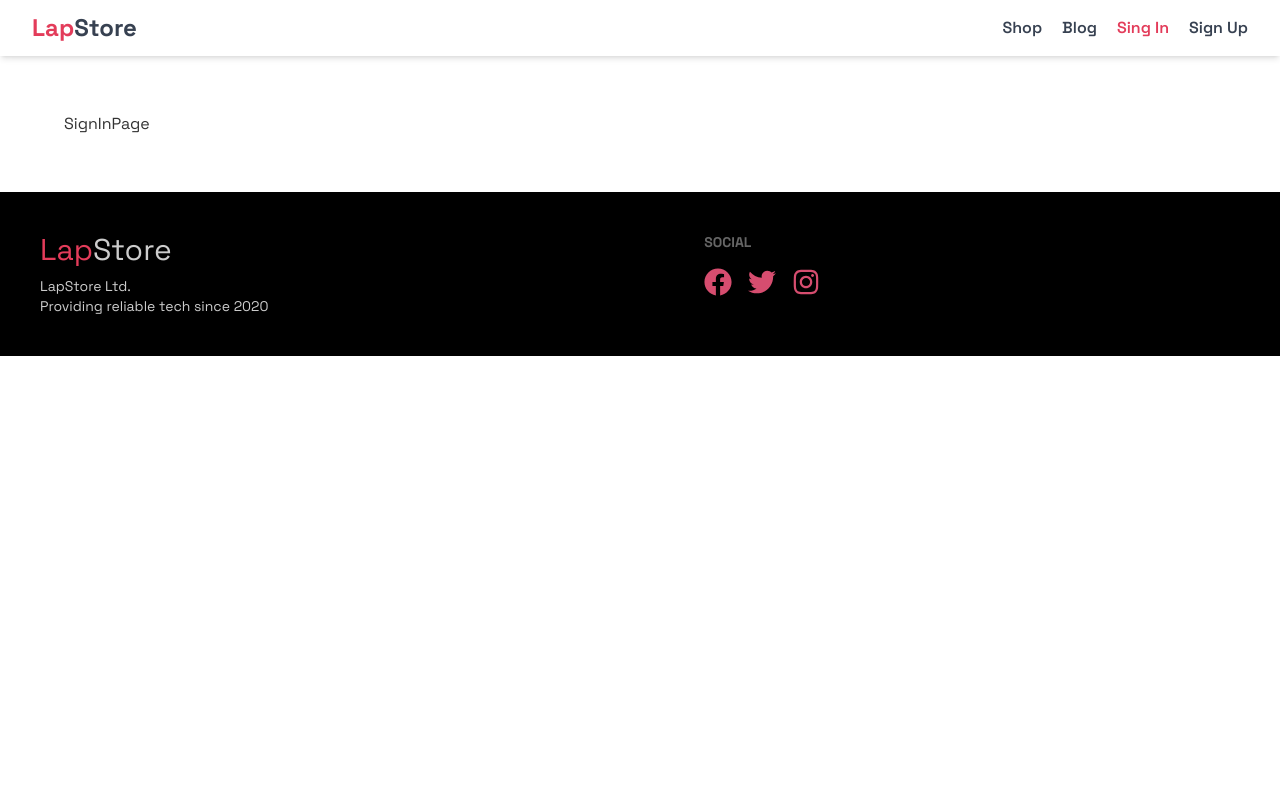
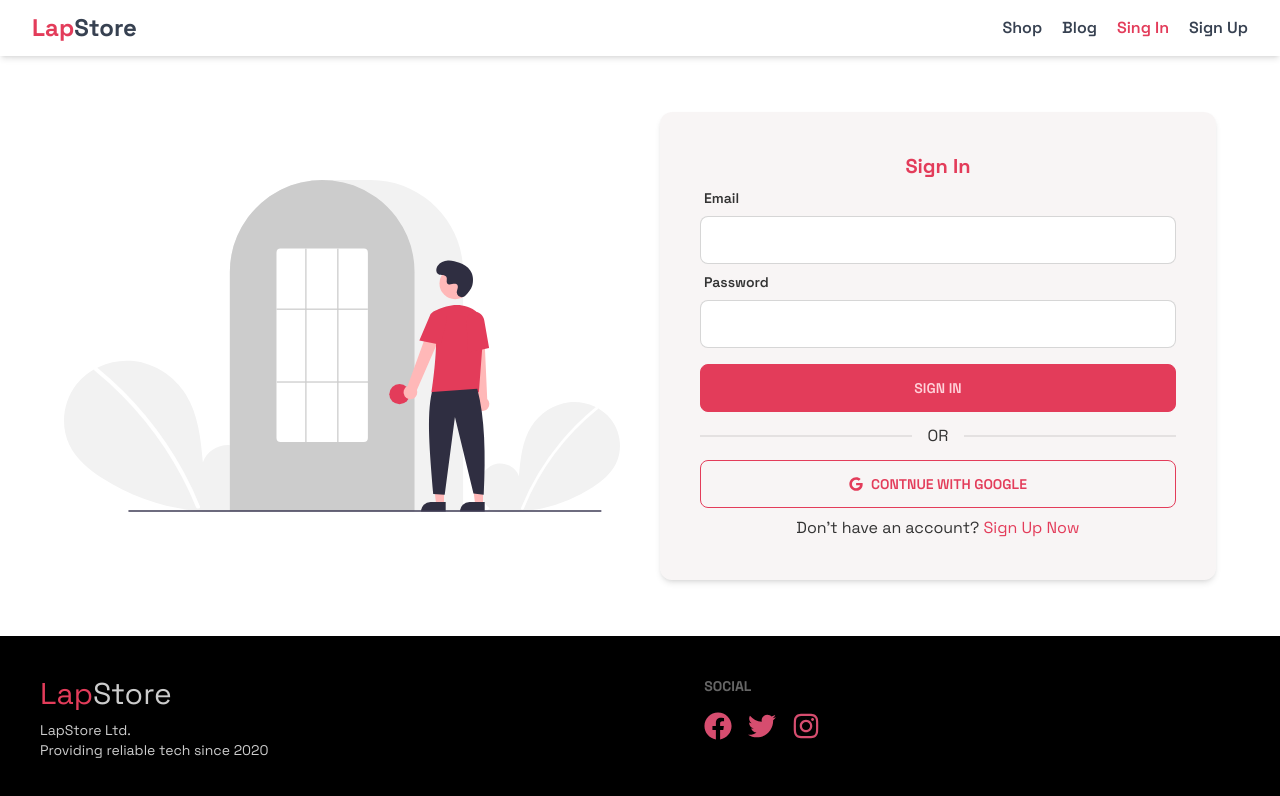
Before and after one commit to 10Sadique/lap-store-client, a React (Create React App) app: page /signin in a window 1280 px wide. Shown: the top 796 px of the page. Built offline with nearby package versions, Linux system fonts and the light colour scheme; no server answers.

Commit message:
sign in functionality complete

```diff
--- a/src/pages/SignInPage.js
+++ b/src/pages/SignInPage.js
@@ -1,9 +1,139 @@
-import React from 'react';
+import { useState, useContext } from 'react';
+import { useForm } from 'react-hook-form';
+import { FaGoogle } from 'react-icons/fa';
+import { useLocation, useNavigate, Link } from 'react-router-dom';
+import { AuthContext } from '../contexts/AuthProvider';
+import login from '../assets/login.svg';
 
 const SignInPage = () => {
+    const [error, setError] = useState('');
+    const navigate = useNavigate();
+    const location = useLocation();
+    const to = location.state?.from?.pathname || '/';
+    const {
+        register,
+        handleSubmit,
+        formState: { errors },
+    } = useForm();
+    const { signIn, googleSignIn } = useContext(AuthContext);
+
+    // handle sign in button
+    const handleSignIn = (data) => {
+        signIn(data.email, data.password)
+            .then((result) => {
+                const user = result.user;
+                setError('');
+                console.log(user);
+                navigate(to, { replace: true });
+            })
+            .catch((err) => {
+                setError(err.message);
+                console.log(err.message);
+            });
+    };
+
+    // handle google sign in
+    const handleGoogleSignIn = () => {
+        googleSignIn()
+            .then((result) => {
+                const user = result.user;
+                setError('');
+                console.log(user);
+                navigate(to, { replace: true });
+            })
+            .catch((err) => {
+                setError(err.message);
+                console.log(err.message);
+            });
+    };
+
     return (
         <div className="mx-auto max-w-[370px] md:max-w-3xl lg:max-w-6xl my-10 lg:my-14">
-            SignInPage
+            <div className="grid grid-cols-1 gap-10 lg:grid-cols-2">
+                <div className="flex items-center justify-center">
+                    <img src={login} alt="" />
+                </div>
+                <div className="flex flex-col items-center p-10 shadow-md bg-secondary/10 rounded-xl ">
+                    <h1 className="text-xl font-bold text-primary">Sign In</h1>
+                    <form
+                        className="w-full"
+                        onSubmit={handleSubmit(handleSignIn)}
+                    >
+                        {/* email input field */}
+                        <div className="w-full form-control">
+                            <label className="label">
+                                <span className="font-semibold label-text">
+                                    Email
+                                </span>
+                            </label>
+                            <input
+                                className="w-full input input-bordered"
+                                type="email"
+                                {...register('email', {
+                                    required: 'Please enter your email',
+                                })}
+                            />
+                            {errors.email && (
+                                <p className="mt-2 text-error" role="alert">
+                                    {errors.email?.message}
+                                </p>
+                            )}
+                        </div>
+
+                        {/* password input field */}
+                        <div className="w-full form-control">
+                            <label className="label">
+                                <span className="font-semibold label-text">
+                                    Password
+                                </span>
+                            </label>
+                            <input
+                                className="w-full input input-bordered"
+                                type="password"
+                                {...register('password', {
+                                    required: 'Please enter you password',
+                                })}
+                            />
+                            {errors.password && (
+                                <p className="mt-2 text-error" role="alert">
+                                    {errors.password?.message}
+                                </p>
+                            )}
+                        </div>
+
+                        {error && (
+                            <p className="mt-2 text-error" role="alert">
+                                {error}
+                            </p>
+                        )}
+
+                        {/* sign up button */}
+                        <button
+                            className="w-full mt-4 btn btn-primary"
+                            type="submit"
+                        >
+                            Sign In
+                        </button>
+                    </form>
+                    <div className="divider">OR</div>
+                    {/* googole signin button */}
+                    <button
+                        onClick={handleGoogleSignIn}
+                        className="flex items-center w-full gap-2 btn btn-outline btn-primary"
+                    >
+                        <FaGoogle />
+                        <span>Contnue with Google</span>
+                    </button>
+                    <div className="mt-2 ">
+                        <p>
+                            Don't have an account?{' '}
+                            <Link className="text-primary" to={`/signup`}>
+                                Sign Up Now
+                            </Link>
+                        </p>
+                    </div>
+                </div>
+            </div>
         </div>
     );
 };
```
